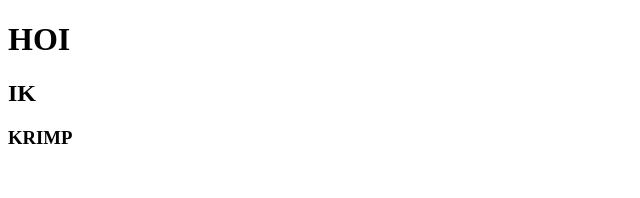
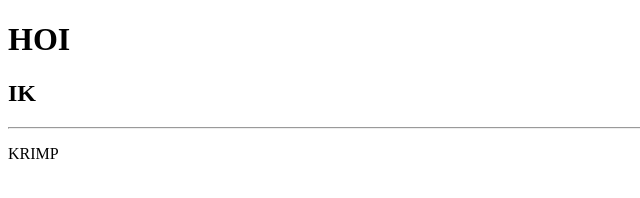
Before and after one commit to sboogaard/Winc_Academy, a plain HTML site: page index.html in a window 1280 px wide. Shown: the whole page, without its empty margins (0-640 px from the left). Drawn offline with Linux system fonts and the light colour scheme.

Commit message:
Update index.html

```diff
--- a/index.html
+++ b/index.html
@@ -7,6 +7,8 @@
     <body>
       <h1>HOI</h1>
       <h2>IK</h2>
-      <h3>KRIMP</h3>
+
+        <hr></hr>
+      <p>KRIMP</p>
     </body>
 </html>
```
